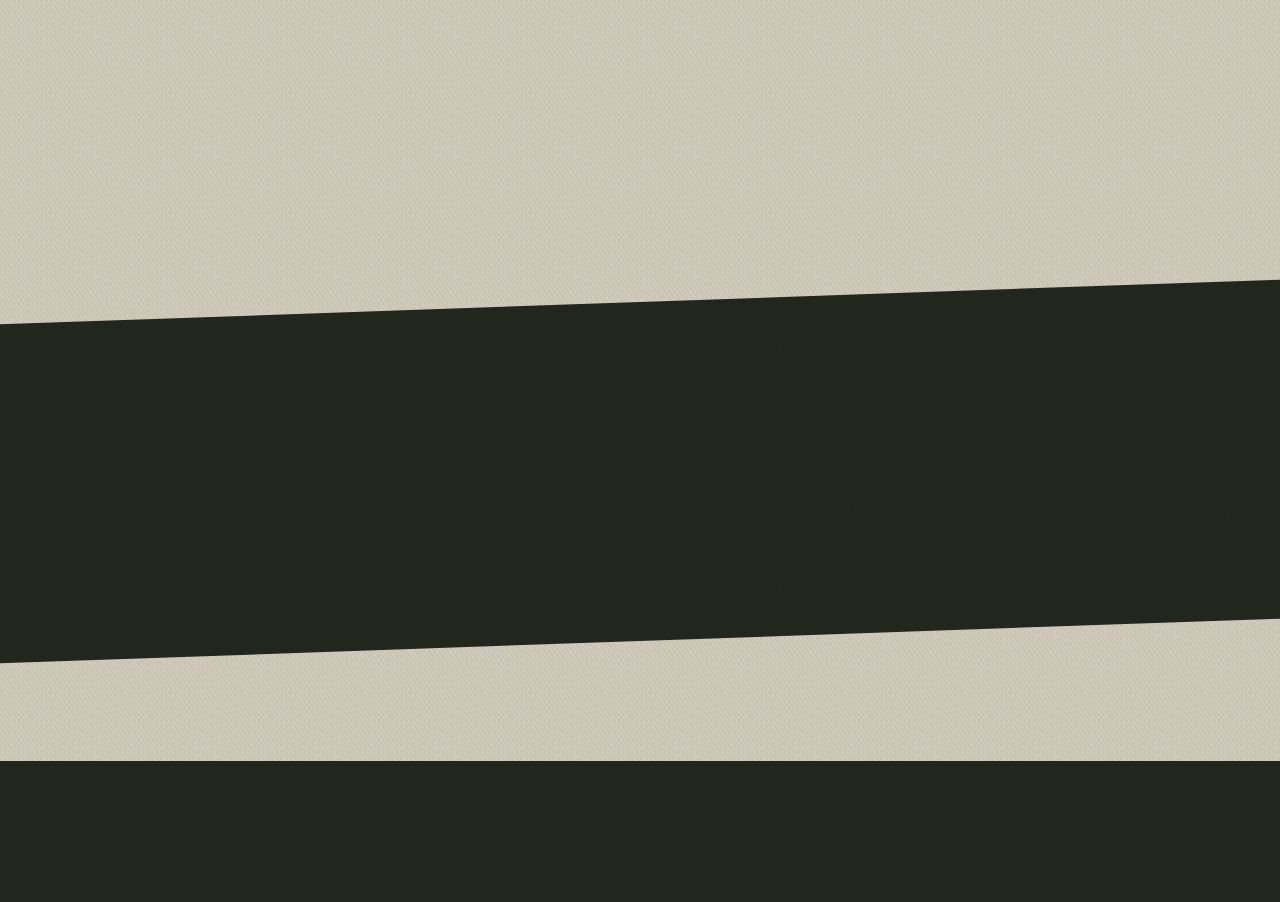
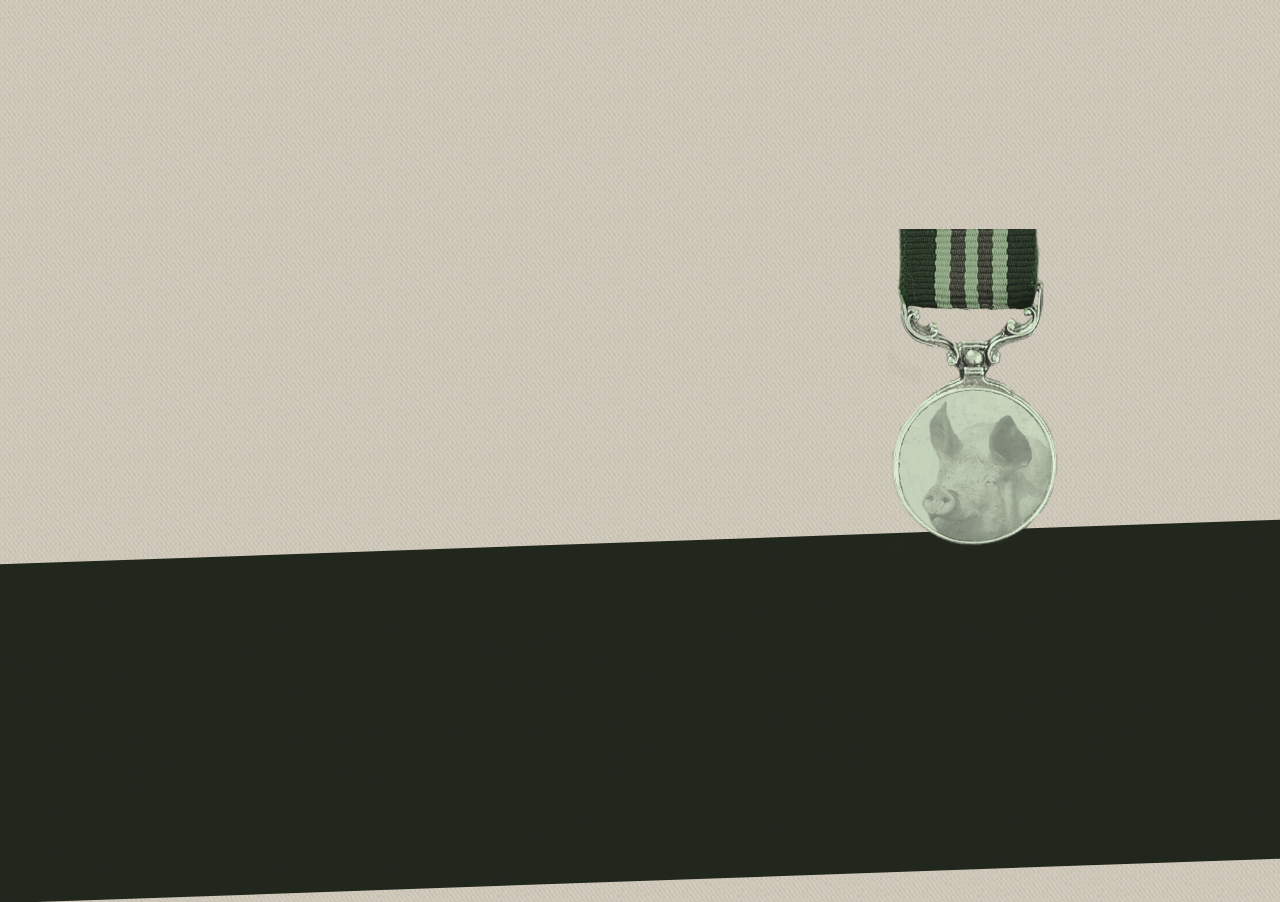
Before and after one commit to alexbern/MAIV, a PHP site: template view/boek.php in a window 1280 px wide. Shown: the part 1223-2125 px from the top of the page. Before the commit the page ends 1984 px from the top, so only its background shows below. Run offline with PHP 8.4, Linux system fonts and the light colour scheme; the visitor is signed in with stand-in values (Sample User, id 1); the template is opened without the code that fills it: most values are stand-ins (such as "Sample title", 1, 10 or a date in 2020); some libraries are stand-ins or nearby versions.

Commit message:
arrows links + medal boekpagina

```diff
--- a/_scss/_boek.scss
+++ b/_scss/_boek.scss
@@ -1,3 +1,8 @@
+//////////
+//BOEK
+//////////
+
+
 .boekpicture{
   width:2600px;
   height:500px;
@@ -32,6 +37,11 @@
     width: 240px;
   }
 }
+
+
+//////////
+//SCHRIJVER
+//////////
 
 .schrijver{
   .quote2{
@@ -84,6 +94,15 @@
   }
 }
 
+.medal{
+  position:relative;
+  z-index:100;
+}
+
+/////////
+//REVIEWS
+/////////
+
 .reviews{
   transform: skewY(2deg);
   .items{
--- a/_scss/_home.scss
+++ b/_scss/_home.scss
@@ -104,6 +104,7 @@
     font-size: 2rem;
   }
   .article-stap-title{
+    text-transform: uppercase;
     width: 70%;
   }
 }
@@ -190,6 +191,10 @@
   color: $geel;
   background-color: black;
   margin: 0 auto;
+
+  .arrow{
+    width:10px;
+  }
 }
 
 /////////////
--- a/css/style.css
+++ b/css/style.css
@@ -755,6 +755,7 @@ h3 {
 }
 
 .stappen .article-stap-title {
+  text-transform: uppercase;
   width: 70%;
 }
 
@@ -849,6 +850,10 @@ h3 {
   color: #E8C51E;
   background-color: black;
   margin: 0 auto;
+}
+
+.button .arrow {
+  width: 10px;
 }
 
 .concurenten {
@@ -1016,6 +1021,11 @@ h3 {
   margin: 0 auto;
 }
 
+.medal {
+  position: relative;
+  z-index: 100;
+}
+
 .reviews {
   -webkit-transform: skewY(2deg);
           transform: skewY(2deg);
--- a/view/boek.php
+++ b/view/boek.php
@@ -100,7 +100,7 @@
               <h3>Awards</h3>
               <p>Prometheus hall of fame</p>
               <p>Retro Hugo Award</p>
-              <img src="" alt="">
+              <img src="/assets/img/medal.png" alt="medal" class="medal">
             </div>
           </section>
 
```
Also changed, not shown: view/home.php (+6 -2 lines), assets/img/medal.png (added), assets/svg/arrow.svg (added).
